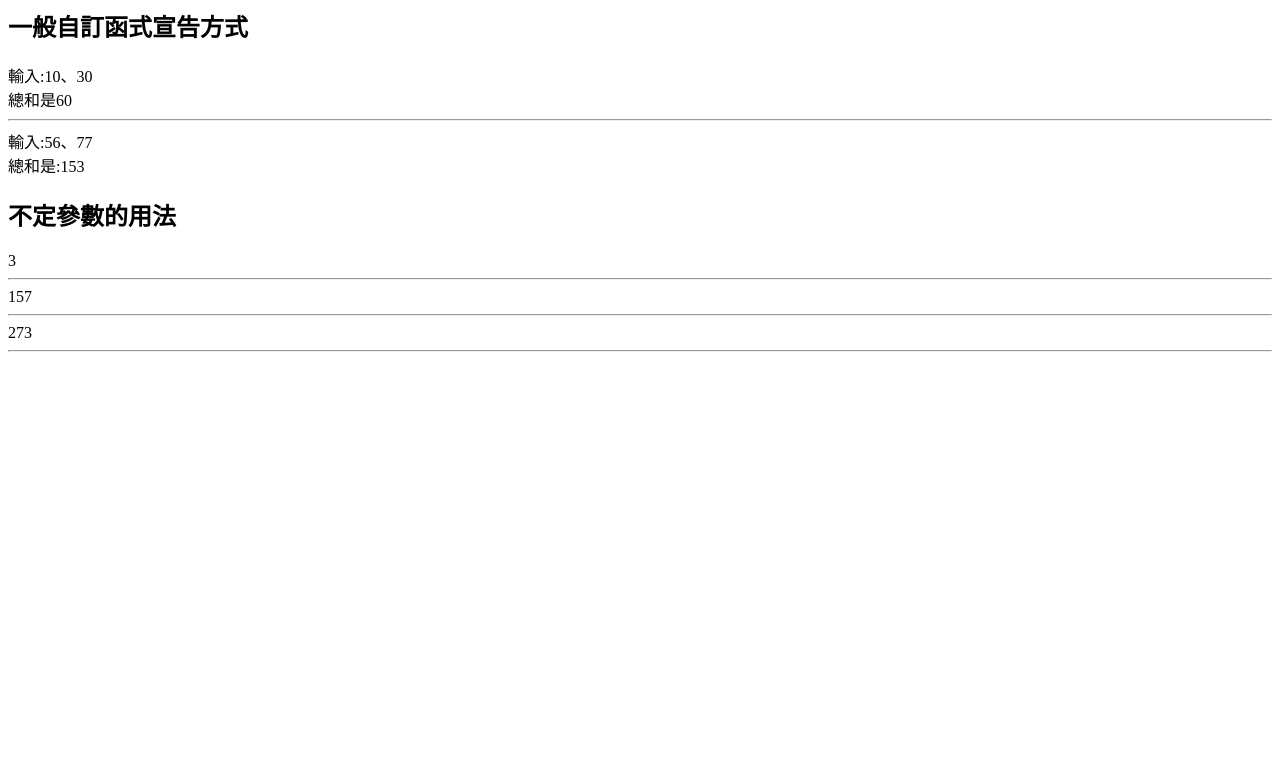
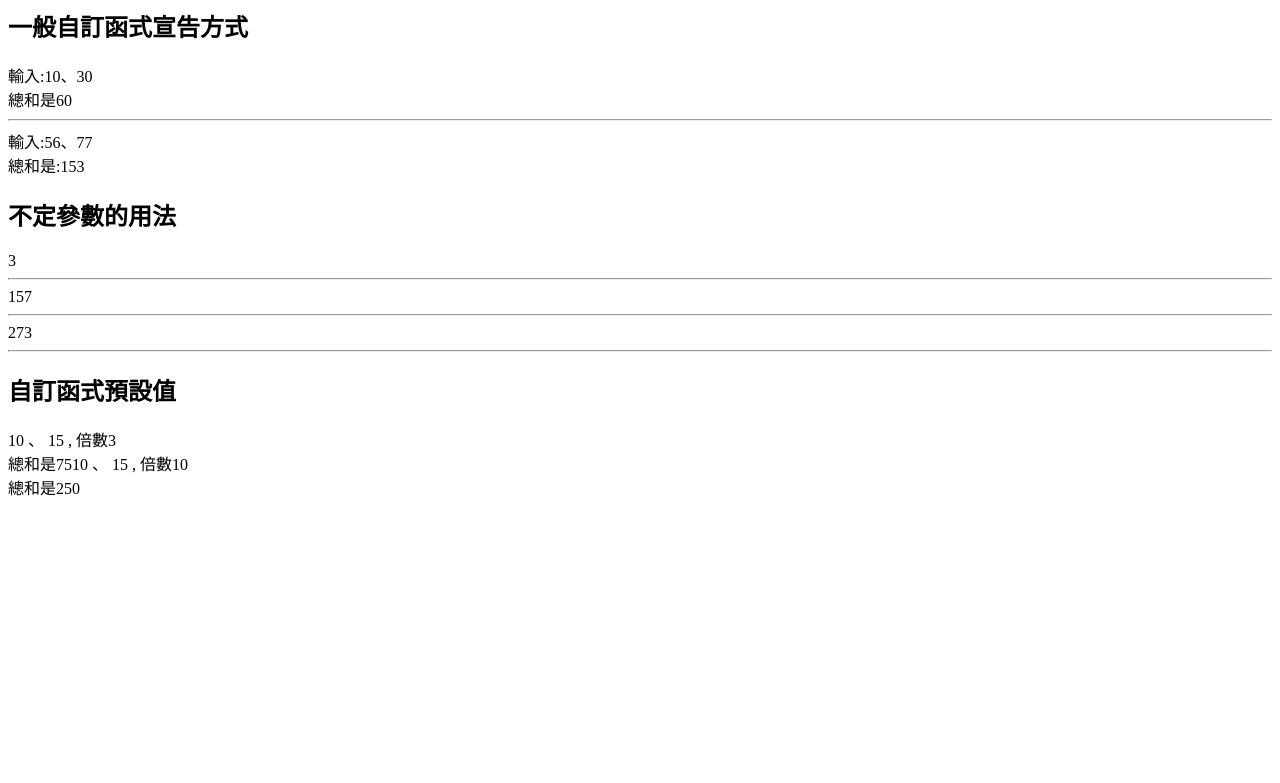
Before and after one commit to staybreeze/11102-PHP-Function, a PHP site: page / in a window 1280 px wide. Shown: the top 783 px of the page. Run offline with PHP 8.4, Linux system fonts and the light colour scheme.

Commit message:
feat:新增自訂函式預設值用法

```diff
--- a/index.php
+++ b/index.php
@@ -36,19 +36,20 @@
         // 因為是陣列所以可以用foreach來抓陣列裡的值
         foreach ($arg as $value) {
             // 先檢查輸入的值是否為數字
-            if(is_numeric($value)){
+            if (is_numeric($value)) {
 
                 $total += $value;
-        }}
+            }
+        }
         return $total;
     }
 
 
-    echo sum2(1,2);
+    echo sum2(1, 2);
     echo "<hr>";
-    echo sum2(23,45,89);
+    echo sum2(23, 45, 89);
     echo "<hr>";
-    echo sum2(23,98,34,89,22,3,4);
+    echo sum2(23, 98, 34, 89, 22, 3, 4);
     echo "<hr>";
 
 
@@ -57,9 +58,24 @@
     ?>
 
 
+ <h2>自訂函式預設值</h2>
 
+ <?php
+    function sum3($a, $b, $c = 3)
+    {
+        $sum = ($a + $b) * $c;
+        echo "$a 、 $b , 倍數$c<br>";
 
+        return $sum;
+    }
+    // 不輸入$c，會直接帶 $c=3的預設值
+    echo "總和是" . sum3(10, 15);
+    // 也可以直接輸入$c，取代 $c=3的預設值
+    echo "總和是" . sum3(10, 15, 10);
+    // 原理跟substr（字串，開始位置，長度）一樣，
+    // 開始位置如果不輸入的話，預設值會從0開始
 
+    ?>
  <p>&nbsp;</p>
  <p>&nbsp;</p>
  <p>&nbsp;</p>
```
